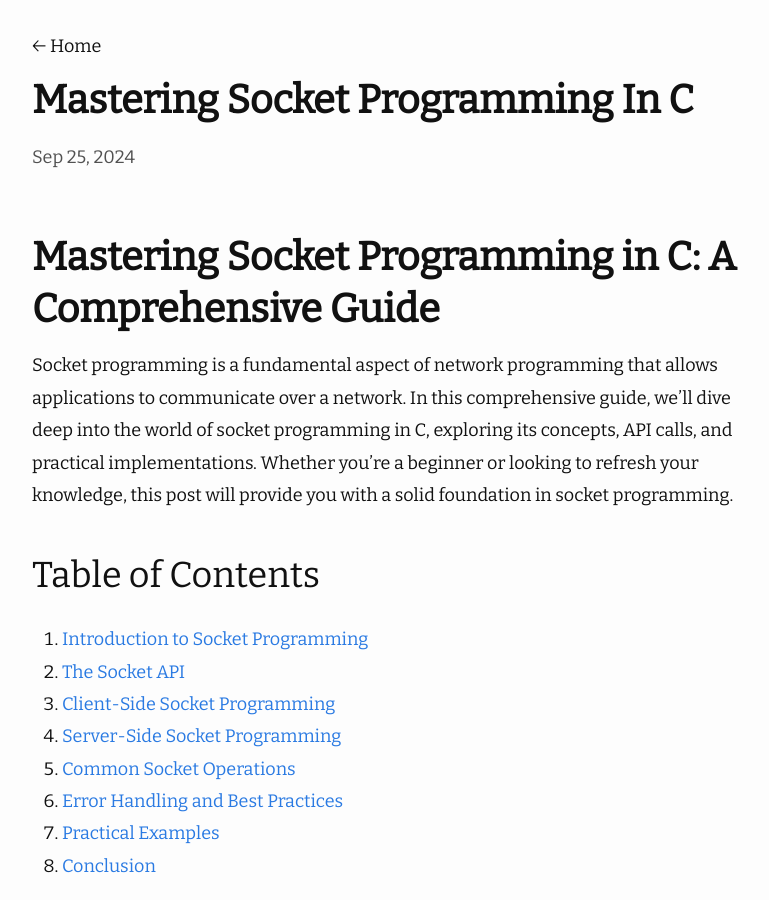
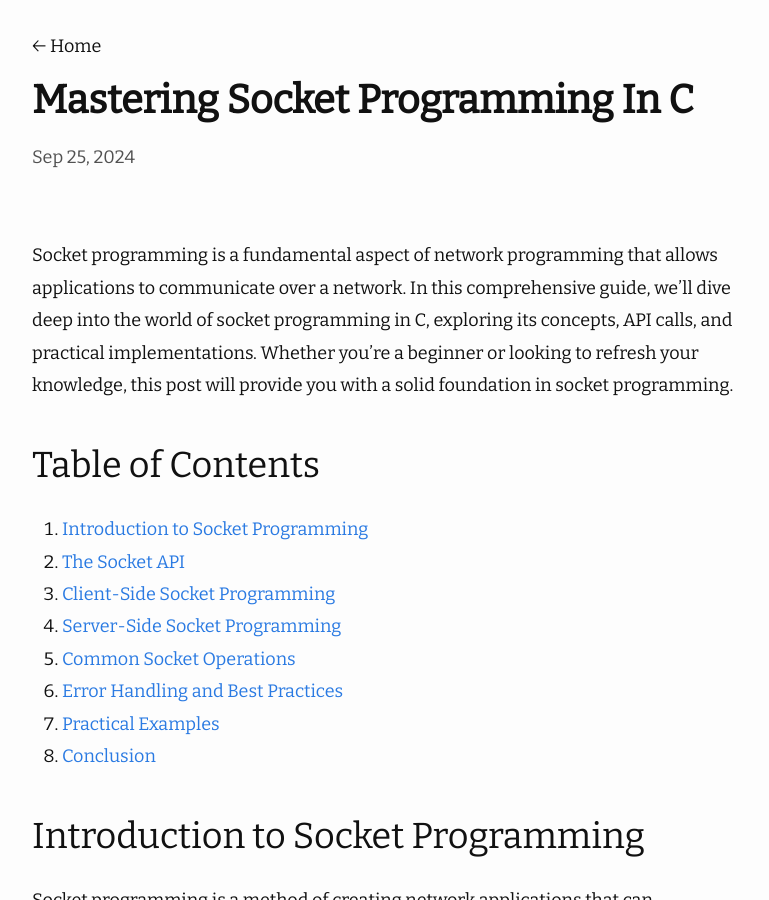
Before and after one commit to mohitmishra786/chessman, a Jekyll site: the page built from _posts/2024-09-25-Mastering-Socket-Programming-in-C.md, in a window 1280 px wide and 900 px high. Shown: the whole window, without its empty margins (238-1007 px from the left). Built offline with Jekyll 4.4.1, drawn with Linux system fonts in a browser that asks for light colours; nearby versions of some CDN libraries.

Commit message:
Update 2024-09-25-Mastering-Socket-Programming-in-C.md

```diff
--- a/_posts/2024-09-25-Mastering-Socket-Programming-in-C.md
+++ b/_posts/2024-09-25-Mastering-Socket-Programming-in-C.md
@@ -1,8 +1,6 @@
 ---
 layout: post
 ---
-# Mastering Socket Programming in C: A Comprehensive Guide
-
 Socket programming is a fundamental aspect of network programming that allows applications to communicate over a network. In this comprehensive guide, we'll dive deep into the world of socket programming in C, exploring its concepts, API calls, and practical implementations. Whether you're a beginner or looking to refresh your knowledge, this post will provide you with a solid foundation in socket programming.
 
 ## Table of Contents
```
